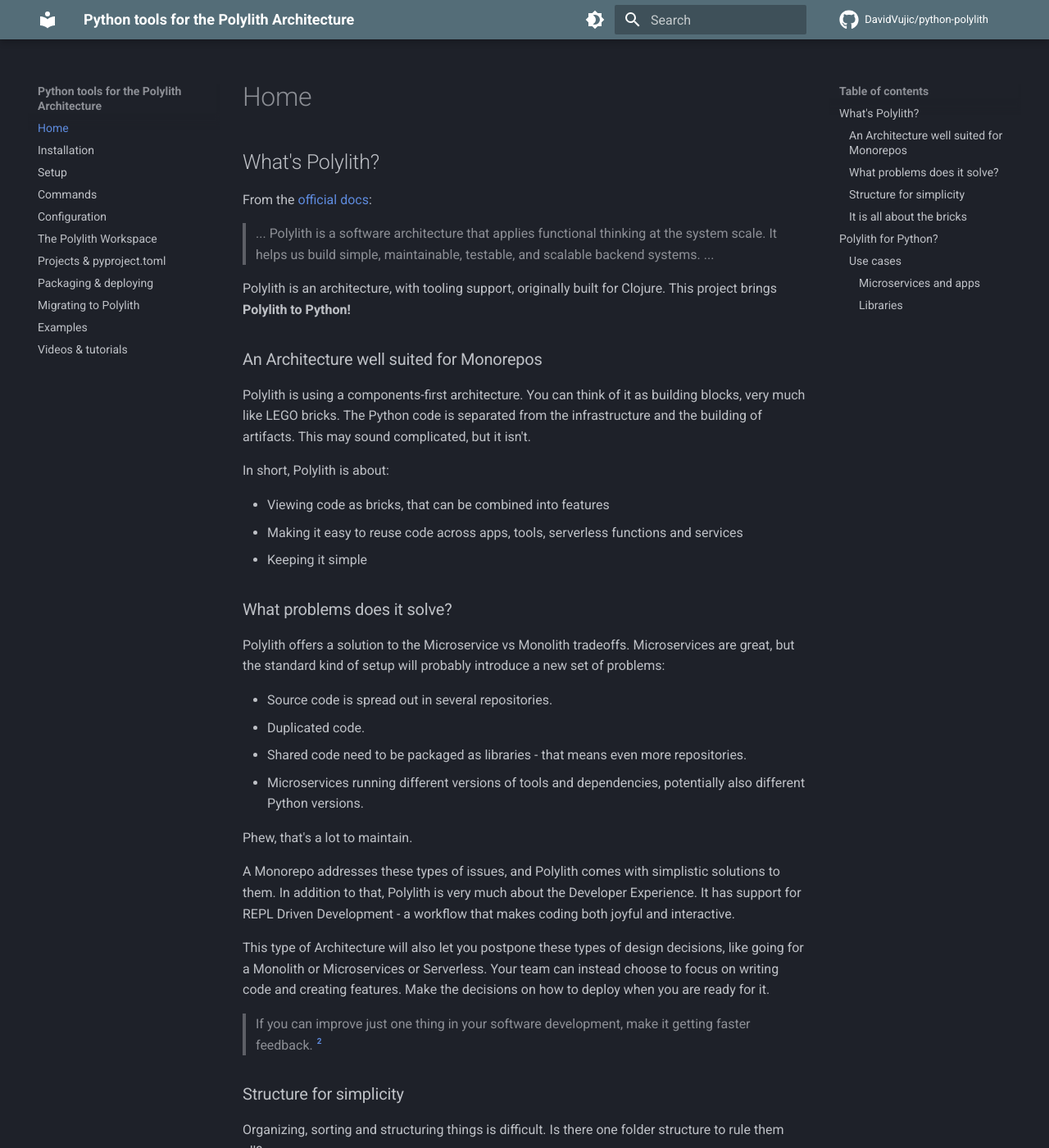
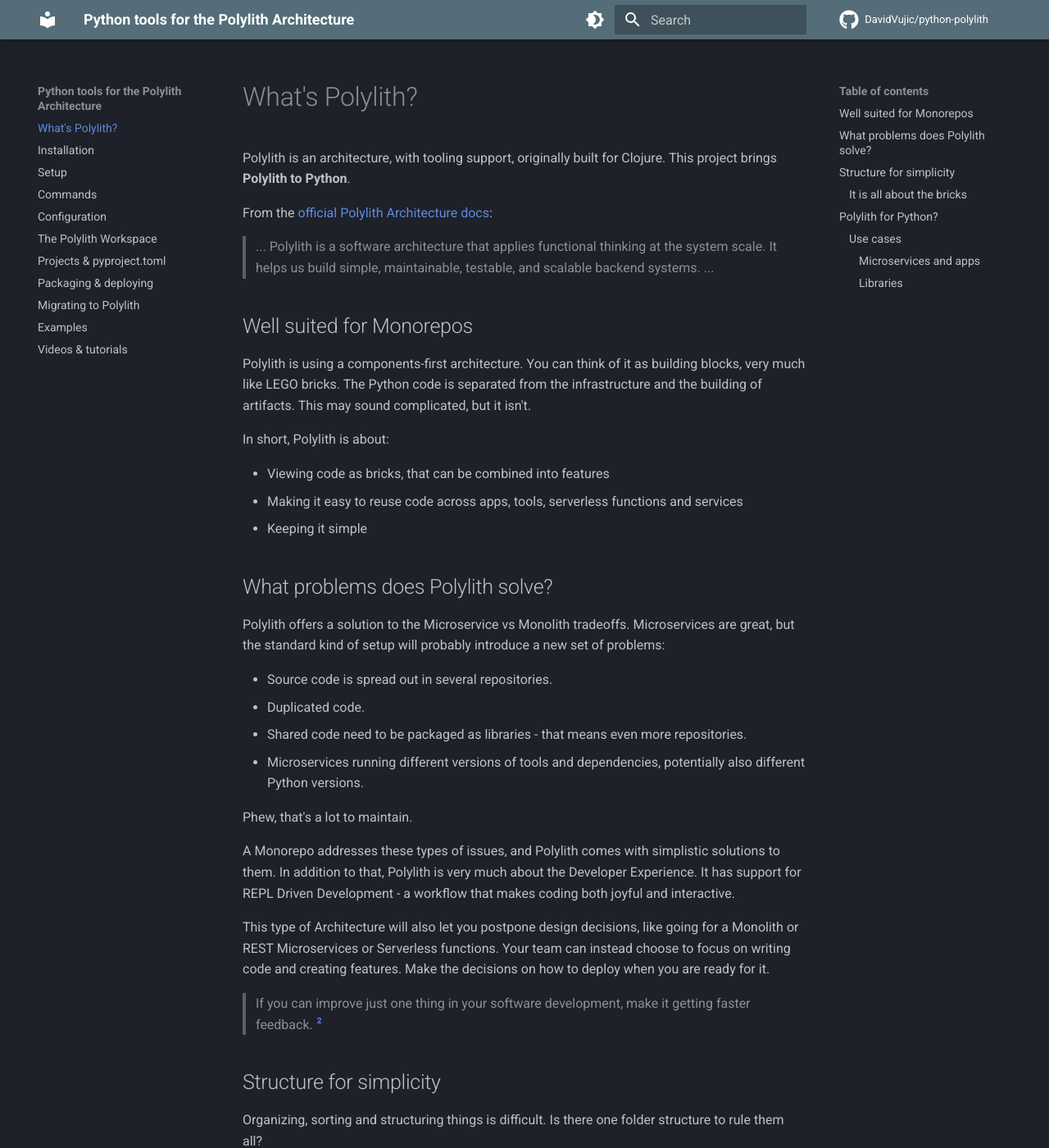
Before and after one commit to DavidVujic/python-polylith-docs, an MkDocs documentation site: the page built from docs/index.md, in a window 1280 px wide and 1400 px high. Shown: the whole window at 82% size. Built offline with MkDocs 1.6.1 and Material for MkDocs 9.7.7, drawn with Linux system fonts in a browser that asks for light colours; comment, search, counter and statistics services are not loaded.

Commit message:
fix: re-structure the Home section

```diff
--- a/docs/index.md
+++ b/docs/index.md
@@ -1,14 +1,12 @@
-# Home
+# What's Polylith?
 
+Polylith is an architecture, with tooling support, originally built for Clojure. This project brings __Polylith to Python__.
 
-## What's Polylith?
-From the [official docs](https://polylith.gitbook.io/polylith/):
+From the [official Polylith Architecture docs](https://polylith.gitbook.io/polylith/):
 
 >... Polylith is a software architecture that applies functional thinking at the system scale. It helps us build simple, maintainable, testable, and scalable backend systems. ...
 
-Polylith is an architecture, with tooling support, originally built for Clojure. This project brings __Polylith to Python!__
-
-### An Architecture well suited for Monorepos
+## Well suited for Monorepos
 Polylith is using a components-first architecture. You can think of it as building blocks, very much like LEGO bricks.
 The Python code is separated from the infrastructure and the building of artifacts. This may sound complicated, but it isn't.
 
@@ -18,7 +16,7 @@
 - Making it easy to reuse code across apps, tools, serverless functions and services
 - Keeping it simple
 
-### What problems does it solve?
+## What problems does Polylith solve?
 Polylith offers a solution to the Microservice vs Monolith tradeoffs. Microservices are great,
 but the standard kind of setup will probably introduce a new set of problems:
 
@@ -33,13 +31,13 @@
 In addition to that, Polylith is very much about the Developer Experience.
 It has support for REPL Driven Development - a workflow that makes coding both joyful and interactive.
 
-This type of Architecture will also let you postpone these types of design decisions, like going for a Monolith or Microservices or Serverless.
+This type of Architecture will also let you postpone design decisions, like going for a Monolith or REST Microservices or Serverless functions.
 Your team can instead choose to focus on writing code and creating features. Make the decisions on how to deploy when you are ready for it.
 
 > If you can improve just one thing in your software development, make it getting faster feedback. [^2]
 
 
-### Structure for simplicity
+## Structure for simplicity
 Organizing, sorting and structuring things is difficult. Is there one folder structure to rule them all?
 
 > There should be one-- and preferably only one --obvious way to do it. [^1]
--- a/mkdocs.yml
+++ b/mkdocs.yml
@@ -4,7 +4,7 @@
 repo_name: DavidVujic/python-polylith
 
 nav:
-    - Home: index.md
+    - "What's Polylith?": index.md
     - Installation: installation.md
     - Setup: setup.md
     - Commands: commands.md
```
